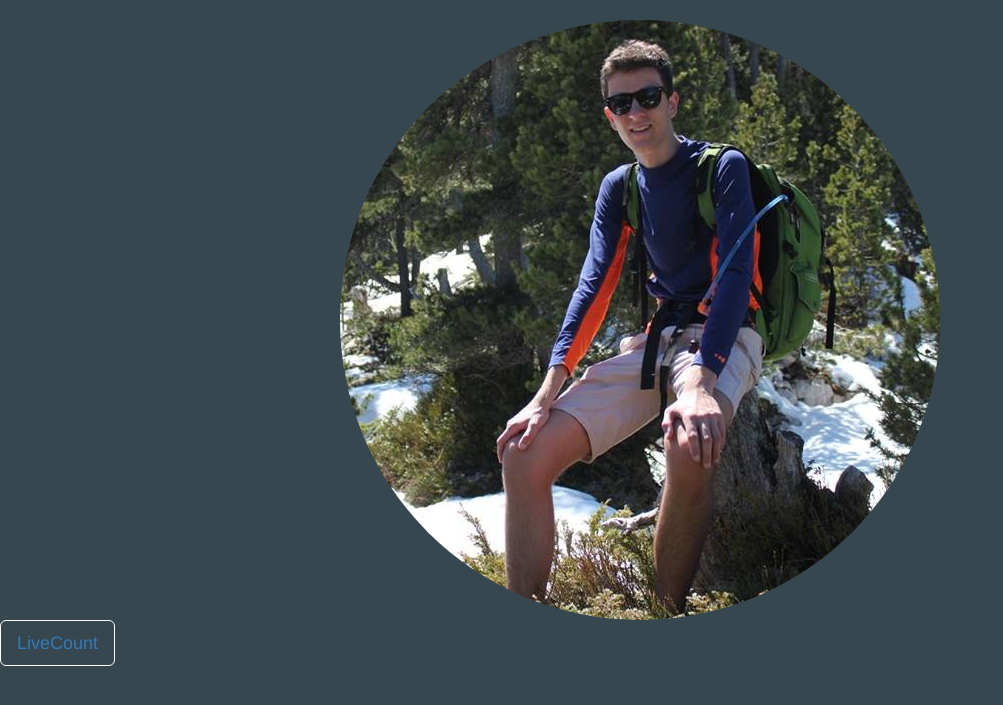
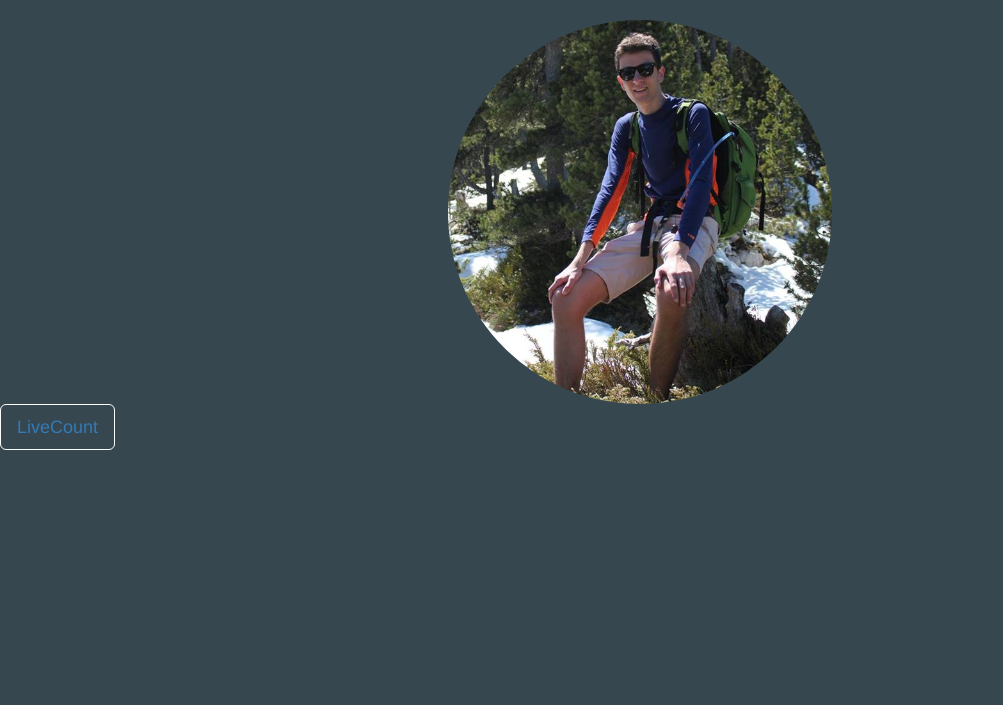
Before and after one commit to CallisteHanriat/CallisteHanriat.github.io, a PHP site: page / in a window 1280 px wide. Shown: the part 52-757 px from the top of the page, without its empty margins (0-1003 px from the left). Run offline with PHP 8.4, Linux system fonts and the light colour scheme.

Commit message:
Update IMG to center
new dimension

```diff
--- a/index.css
+++ b/index.css
@@ -11,4 +11,6 @@ body {
 
 #portrait {
   border-radius: 50%;
+  width: 30%;
+  margin: 0 auto;
 }
--- a/index.html
+++ b/index.html
@@ -38,8 +38,8 @@
     </div>
   </nav>
 
-    <div class="col-xs-12">
-      <img src="back-center.png" class="img-responsive img-circle img-portrait center-block" id="portrait"/>
+    <div  id="portrait">
+      <img src="back-center.png" class="img-responsive img-circle img-portrait center-block"/>
     </div>
 
     <a href="count.html">
```
